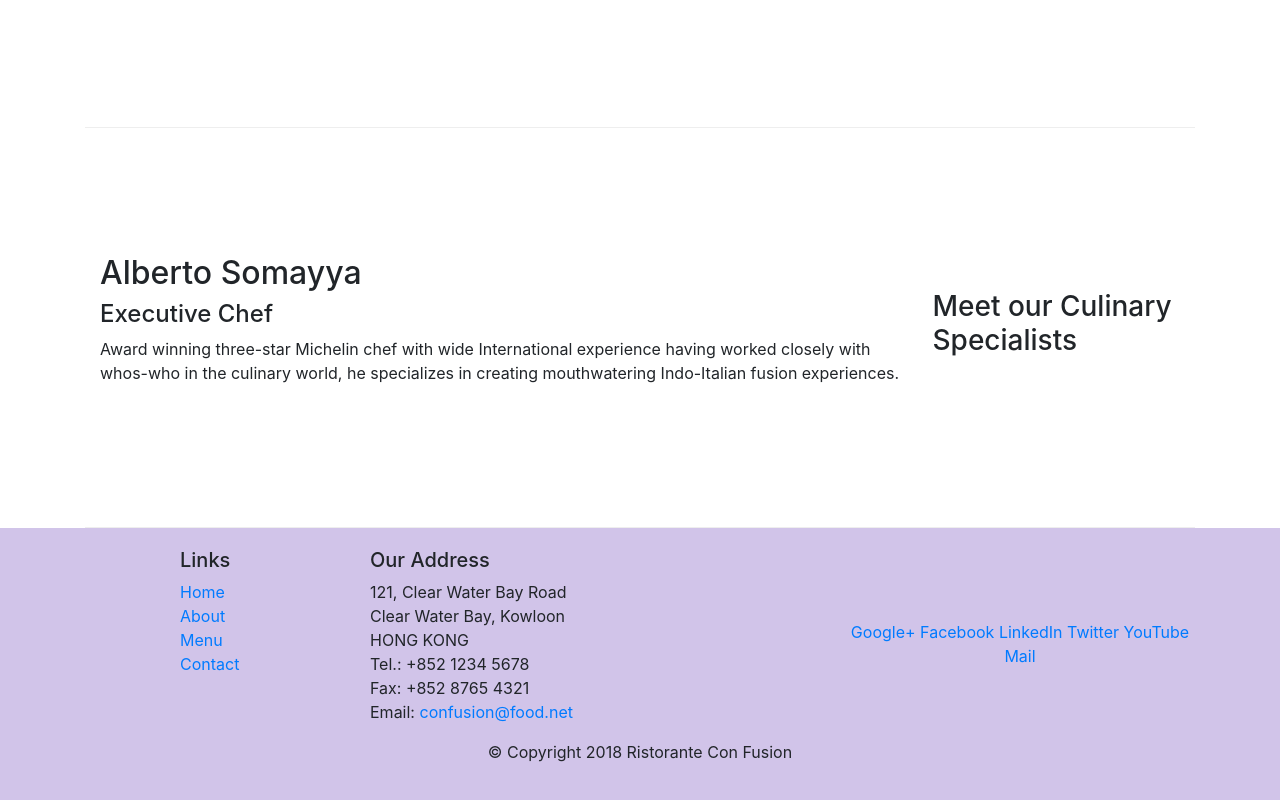
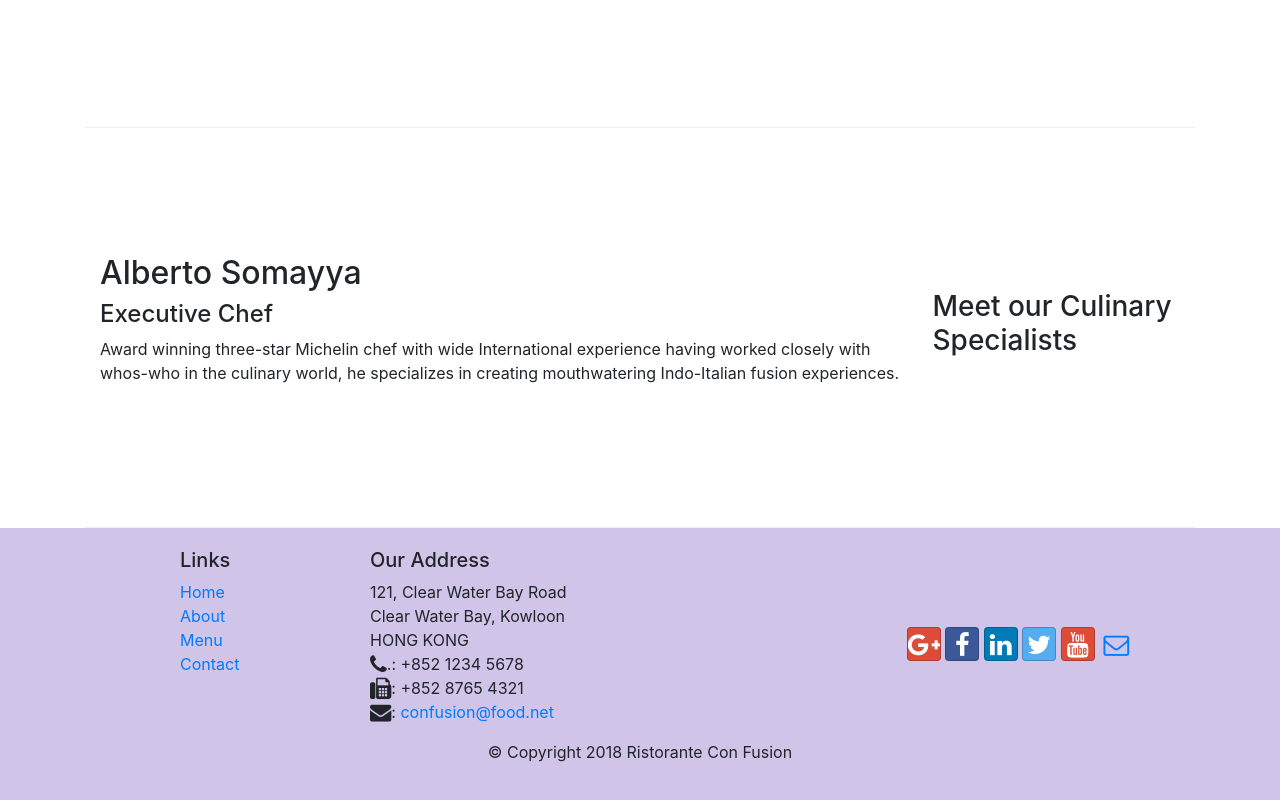
Before and after one commit to CurtiePi/conFusionB, a website: page index.html in a window 1280 px wide. Shown: the part 956-1756 px from the top of the page. Drawn offline with nearby package versions, Linux system fonts and the light colour scheme.

Commit message:
Implemented Font-Awesome icons and fonts

```diff
--- a/index.html
+++ b/index.html
@@ -9,6 +9,8 @@
 
     <!-- Bootstrap CSS -->
     <link rel="stylesheet" href="node_modules/bootstrap/dist/css/bootstrap.min.css">
+    <link rel="stylesheet" href="node_modules/font-awesome/css/font-awesome.min.css">
+    <link rel="stylesheet" href="node_modules/bootstrap-social/bootstrap-social.css">
     <link rel="stylesheet" href="css/styles.css">
     <title>Ristorante Con Fusion</title>
 </head>
@@ -22,10 +24,10 @@
             <a class="navbar-brand mr-auto" href="#">Ristorante Con Fusion</a>
             <div class="collapse navbar-collapse" id="Navbar">
                 <ul class="navbar-nav mr-auto">
-                    <li class="nav-item active"><a class="nav-link" href="#">Home</a></li>
-                    <li class="nav-item"><a class="nav-link" href="./aboutus.html">About</a></li>
-                    <li class="nav-item"><a class="nav-link" href="#">Menu</a></li>
-                    <li class="nav-item"><a class="nav-link" href="#">Contact</a></li>
+                    <li class="nav-item active"><a class="nav-link" href="#"><span class="fa fa-home fa-lg"></span> Home</a></li>
+                    <li class="nav-item"><a class="nav-link" href="./aboutus.html"><span class="fa fa-info fa-lg"></span> About</a></li>
+                    <li class="nav-item"><a class="nav-link" href="#"><span class="fa fa-list fa-lg"</span> Menu</a></li>
+                    <li class="nav-item"><a class="nav-link" href="#"><span class="fa fa-address-card fa-lg"></span> Contact</a></li>
                 </ul>
             </div>
         </div>
@@ -96,19 +98,19 @@
 		              121, Clear Water Bay Road<br>
 		              Clear Water Bay, Kowloon<br>
 		              HONG KONG<br>
-		              Tel.: +852 1234 5678<br>
-		              Fax: +852 8765 4321<br>
-		              Email: <a href="mailto:confusion@food.net">confusion@food.net</a>
+                      <i class="fa fa-phone fa-lg"></i>.: +852 1234 5678<br>
+                      <i class="fa fa-fax fa-lg"></i>: +852 8765 4321<br>
+                      <i class="fa fa-envelope fa-lg"></i>: <a href="mailto:confusion@food.net">confusion@food.net</a>
 		           </address>
                 </div>
                 <div class="col-12 col-sm-4 align-self-center">
                     <div class="text-center">
-                        <a href="http://google.com/+">Google+</a>
-                        <a href="http://www.facebook.com/profile.php?id=">Facebook</a>
-                        <a href="http://www.linkedin.com/in/">LinkedIn</a>
-                        <a href="http://twitter.com/">Twitter</a>
-                        <a href="http://youtube.com/">YouTube</a>
-                        <a href="mailto:">Mail</a>
+                        <a class="btn btn-social-icon btn-google" href="http://google.com/+"><i class="fa fa-google-plus fa-lg"></i></a>
+                        <a class="btn btn-social-icon btn-facebook" href="http://www.facebook.com/profile.php?id="><i class="fa fa-facebook fa-lg"></i></a>
+                        <a class="btn btn-social-icon btn-linkedin" href="http://www.linkedin.com/in/"><i class="fa fa-linkedin fa-lg"></i></a>
+                        <a class="btn btn-social-icon btn-twitter" href="http://twitter.com/"><i class="fa fa-twitter fa-lg"></i></a>
+                        <a class="btn btn-social-icon btn-google" href="http://youtube.com/"><i class="fa fa-youtube fa-lg"></i></a>
+                        <a class="btn btn-social-icon" href="mailto:"><i class="fa fa-envelope-o fa-lg"></i></a>
                     </div>
                 </div>
            </div>
--- a/package.json
+++ b/package.json
@@ -15,6 +15,8 @@
   },
   "dependencies": {
     "bootstrap": "^4.0.0",
+    "bootstrap-social": "^5.1.1",
+    "font-awesome": "^4.7.0",
     "jquery": "^3.3.1",
     "popper.js": "^1.12.9"
   }
```
Also changed, not shown: aboutus.html (+15 -13 lines), 1 other file.
